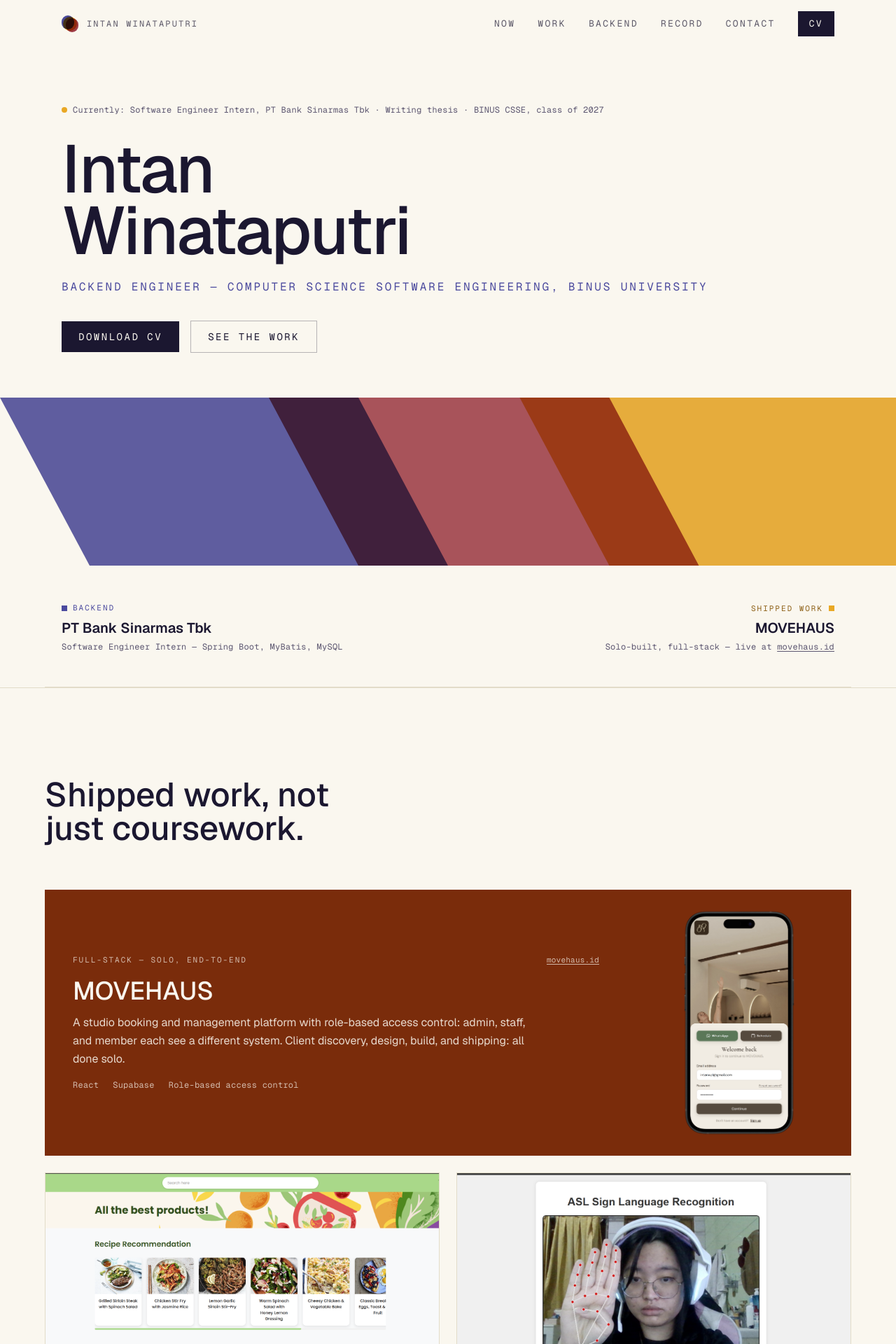
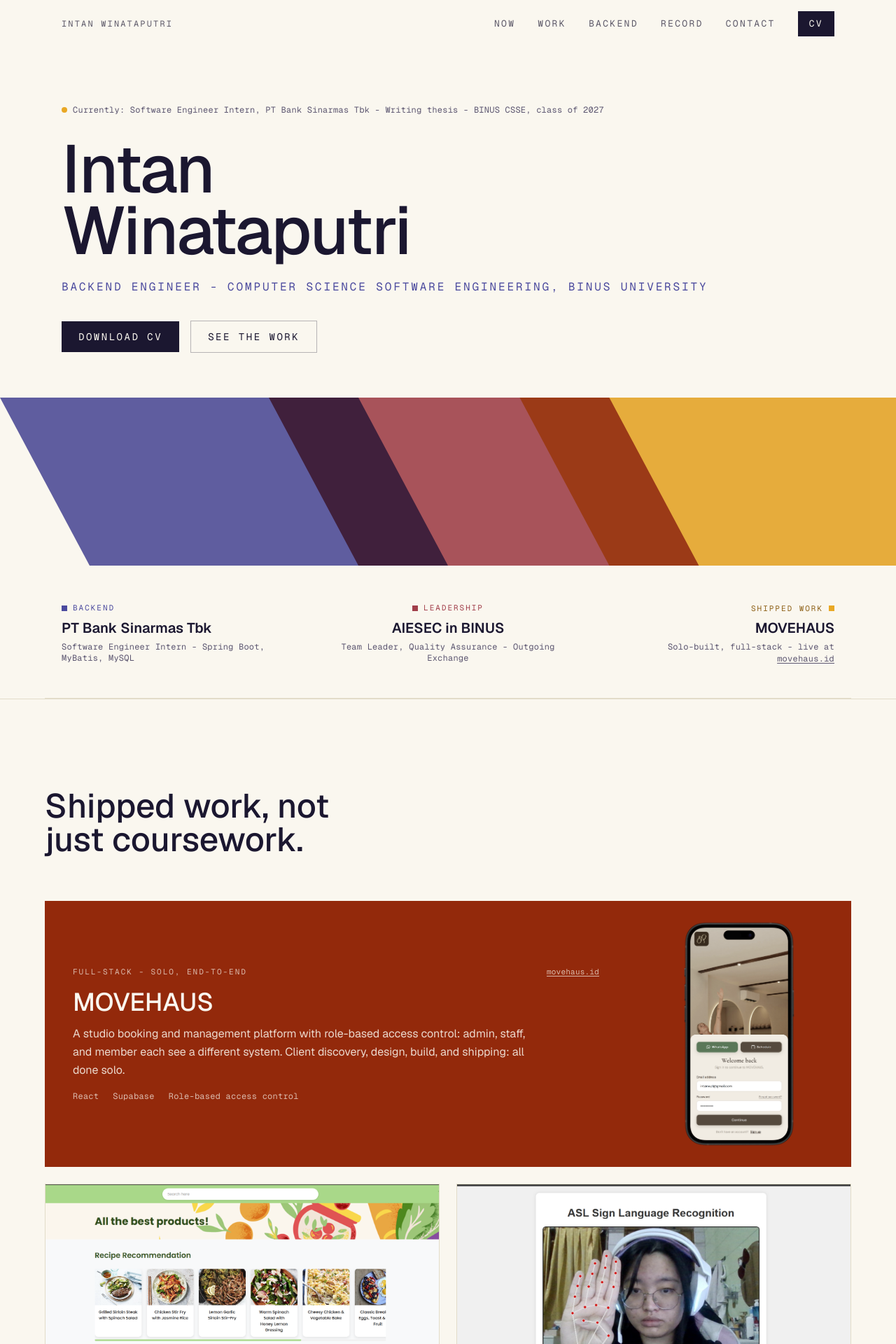
Before and after one commit to IntanWp/Intan-Winataputri-Portfolio, a Next.js app: page / in a window 1280 px wide. Shown: the top 1920 px of the page at 70% size. Built offline with nearby package versions, Linux system fonts and the light colour scheme.

Commit message:
removed logo, added leadership

```diff
--- a/app/globals.css
+++ b/app/globals.css
@@ -43,7 +43,6 @@ its provenance.
   --band-shipped-soft: #f0c168;
   --band-shipped-ink: #8f631a;
 
-  --chord-leadership-shipped: #7a2c0b;
 
   --primary: #4b4a9e;
   --primary-foreground: #faf7ef;
@@ -102,7 +101,6 @@ its provenance.
   --color-band-shipped: var(--band-shipped);
   --color-band-shipped-soft: var(--band-shipped-soft);
   --color-band-shipped-ink: var(--band-shipped-ink);
-  --color-chord-leadership-shipped: var(--chord-leadership-shipped);
 
   --radius-sm: calc(var(--radius) - 2px);
   --radius-md: var(--radius);
--- a/components/about-section.tsx
+++ b/components/about-section.tsx
@@ -1,14 +1,25 @@
 const RECORD = [
-  { label: "Major", value: "Computer Science — Software Engineering" },
+  { label: "Major", value: "Computer Science - Software Engineering" },
   { label: "University", value: "BINUS University" },
   { label: "GPA", value: "3.77 / 4.00", note: "semesters 1–6" },
   { label: "Graduating", value: "2027", note: "currently writing thesis" },
-  { label: "Languages", value: "English (fluent) · Indonesian (native)" },
-]
+  {
+    label: "Teaching",
+    value: "Lab Assistant - Tutor (Scholarship Recipient), BINUS University",
+  },
+  {
+    label: "Recognition",
+    value: "Top 10 Finalist, Hackathon ElevAIte Indonesia 2025",
+  },
+  { label: "Languages", value: "English (fluent), Indonesian (native)" },
+];
 
 export function AboutSection() {
   return (
-    <section id="highlights" className="py-24 md:py-32 px-6 border-t border-border">
+    <section
+      id="highlights"
+      className="py-24 md:py-32 px-6 border-t border-border"
+    >
       <div className="max-w-6xl mx-auto">
         <h2 className="font-sans font-medium text-3xl md:text-5xl text-foreground mb-14 md:mb-16 text-balance max-w-2xl">
           The academic record behind it.
@@ -20,15 +31,21 @@ export function AboutSection() {
               key={row.label}
               className={`flex flex-col sm:flex-row sm:items-baseline gap-1 sm:gap-8 py-5 ${i !== 0 ? "border-t border-border" : ""}`}
             >
-              <dt className="tag-chord label-wide text-xs text-muted-foreground sm:w-40 shrink-0">{row.label}</dt>
+              <dt className="tag-chord label-wide text-xs text-muted-foreground sm:w-40 shrink-0">
+                {row.label}
+              </dt>
               <dd className="font-sans text-lg md:text-xl text-foreground">
                 {row.value}
-                {row.note && <span className="tag-chord text-sm text-muted-foreground ml-3">— {row.note}</span>}
+                {row.note && (
+                  <span className="tag-chord text-sm text-muted-foreground ml-3">
+                    - {row.note}
+                  </span>
+                )}
               </dd>
             </div>
           ))}
         </dl>
       </div>
     </section>
-  )
+  );
 }
--- a/components/contact-section.tsx
+++ b/components/contact-section.tsx
@@ -33,14 +33,12 @@ export function ContactSection() {
       className="py-24 md:py-32 px-6 border-t border-border"
     >
       <div className="max-w-6xl mx-auto">
-        <h2 className="font-sans font-medium text-3xl md:text-5xl text-foreground mb-6 text-balance max-w-2xl ml-auto text-right">
+        <h2 className="font-sans font-medium text-3xl md:text-5xl text-foreground mb-6 text-balance max-w-2xl sm:ml-auto sm:text-right">
           Open to backend roles, internships, and freelance work.
         </h2>
-        <p className="text-foreground/75 text-base md:text-lg leading-relaxed max-w-xl mb-14 md:mb-16 text-pretty ml-auto text-right">
-          Reach out directly, or start with my CV.
-        </p>
-        <p className=" text-base md:text-lg leading-relaxed max-w-xl mb-14 mt-[-70px] text-pretty ml-auto text-right">
-          I look forward to hearing from you :)
+        <p className="text-foreground/75 text-base md:text-lg leading-relaxed max-w-xl mb-14 md:mb-16 text-pretty sm:ml-auto sm:text-right">
+          Reach out directly, or start with my CV. I look forward to hearing
+          from you :)
         </p>
 
         <div className="sm:ml-auto sm:max-w-2xl flex flex-col gap-10">
@@ -84,7 +82,7 @@ export function ContactSection() {
         </div>
 
         <p className="tag-chord text-[11px] text-muted-foreground mt-24 pt-8 border-t border-border text-center">
-          Intan Winataputri — built solo, revised {new Date().getFullYear()}.
+          Intan Winataputri - built solo, revised {new Date().getFullYear()}.
         </p>
       </div>
     </section>
--- a/components/hero-section.tsx
+++ b/components/hero-section.tsx
@@ -30,9 +30,19 @@ const CREDENTIALS = [
     color: "var(--band-backend)",
     dot: "var(--band-backend)",
     title: "PT Bank Sinarmas Tbk",
-    sub: "Software Engineer Intern — Spring Boot, MyBatis, MySQL",
+    sub: "Software Engineer Intern - Spring Boot, MyBatis, MySQL",
     link: undefined as { href: string; label: string } | undefined,
     align: "text-left",
+  },
+  {
+    id: "leadership-cross",
+    domain: "Leadership",
+    color: "var(--band-leadership)",
+    dot: "var(--band-leadership)",
+    title: "AIESEC in BINUS",
+    sub: "Team Leader, Quality Assurance - Outgoing Exchange",
+    link: undefined as { href: string; label: string } | undefined,
+    align: "sm:text-center",
   },
   {
     id: "shipped",
@@ -40,7 +50,7 @@ const CREDENTIALS = [
     color: "var(--band-shipped-ink)",
     dot: "var(--band-shipped)",
     title: "MOVEHAUS",
-    sub: "Solo-built, full-stack — live at ",
+    sub: "Solo-built, full-stack - live at ",
     link: { href: "https://movehaus.id", label: "movehaus.id" },
     align: "sm:text-right",
   },
@@ -65,8 +75,8 @@ export function HeroSection() {
               <span className="motion-safe:animate-ping absolute inline-flex h-full w-full rounded-full bg-band-shipped opacity-60" />
               <span className="relative inline-flex rounded-full h-2 w-2 bg-band-shipped" />
             </span>
-            Currently: Software Engineer Intern, PT Bank Sinarmas Tbk · Writing
-            thesis · BINUS CSSE, class of 2027
+            Currently: Software Engineer Intern, PT Bank Sinarmas Tbk - Writing
+            thesis - BINUS CSSE, class of 2027
           </div>
         </div>
 
@@ -77,7 +87,7 @@ export function HeroSection() {
         </h1>
 
         <p className="tag-chord label-wide text-sm md:text-base text-band-backend mt-6">
-          Backend Engineer — Computer Science Software Engineering, BINUS
+          Backend Engineer - Computer Science Software Engineering, BINUS
           University
         </p>
 
@@ -113,11 +123,11 @@ export function HeroSection() {
       </div>
 
       <div className="max-w-6xl mx-auto px-6 py-10 md:py-12 border-b border-border">
-        <div className="grid sm:grid-cols-2 gap-8 sm:gap-16">
+        <div className="grid sm:grid-cols-3 gap-8 sm:gap-10 lg:gap-16">
           {CREDENTIALS.map((cred) => (
             <div key={cred.id} className={cred.align}>
               <p
-                className="tag-chord label-wide text-[11px] mb-2 inline-flex items-center gap-2"
+                className={`tag-chord label-wide text-[11px] mb-2 inline-flex items-center gap-2 ${cred.align === "sm:text-center" ? "sm:justify-center" : ""}`}
                 style={{ color: cred.color }}
               >
                 <span
--- a/components/navigation.tsx
+++ b/components/navigation.tsx
@@ -38,24 +38,10 @@ export function Navigation() {
         <div className="flex justify-between items-center">
           <button
             onClick={() => scrollToSection("hero")}
-            className="flex items-center gap-3 group"
+            className="flex items-center group"
             aria-label="Back to top"
           >
-            <span className="band-field inline-block h-6 w-6 rounded-full bg-background">
-              <span
-                className="band rounded-full"
-                style={{ inset: "0 6px 4px 0", background: "var(--band-backend)" }}
-              />
-              <span
-                className="band rounded-full"
-                style={{ inset: "4px 0 0 6px", background: "var(--band-leadership)" }}
-              />
-              <span
-                className="band rounded-full"
-                style={{ inset: "2px 2px 2px 2px", background: "var(--band-shipped)" }}
-              />
-            </span>
-            <span className="tag-chord text-xs label-wide text-foreground/70 group-hover:text-foreground transition-colors hidden sm:inline">
+            <span className="tag-chord text-xs label-wide text-foreground/70 group-hover:text-foreground transition-colors">
               Intan Winataputri
             </span>
           </button>
--- a/components/projects-section.tsx
+++ b/components/projects-section.tsx
@@ -19,7 +19,7 @@ const PROJECTS = [
   {
     title: "TempatHuni",
     description:
-      "Rental property listing app — browse, search, and filter, with basic auth and responsive design.",
+      "Rental property listing app: browse, search, and filter, with basic auth and responsive design.",
     tech: ["HTML", "CSS", "JavaScript"],
     image: "/TempatHuni.png",
     githubLink: "https://github.com/IntanWp/TempatHuni",
@@ -51,13 +51,20 @@ export function ProjectsSection() {
           href="https://movehaus.id"
           target="_blank"
           rel="noopener noreferrer"
-          className="group grid md:grid-cols-[1fr_280px] lg:grid-cols-[1fr_320px] md:h-[380px] w-full mb-6 overflow-hidden"
-          style={{ background: "var(--chord-leadership-shipped)" }}
+          className="group relative isolate grid md:grid-cols-[1fr_280px] lg:grid-cols-[1fr_320px] md:h-[380px] w-full mb-6 overflow-hidden"
         >
+          <div
+            className="absolute inset-0 -z-10"
+            style={{ background: "var(--band-leadership)" }}
+          />
+          <div
+            className="band absolute inset-0 -z-10"
+            style={{ background: "var(--band-shipped)" }}
+          />
           <div className="min-w-0 px-8 py-8 md:px-10 md:py-10 flex flex-col justify-center order-2 md:order-1">
             <div className="flex flex-wrap items-baseline justify-between gap-4 mb-4">
               <p className="tag-chord label-wide text-[11px] text-background/70">
-                Full-stack — solo, end-to-end
+                Full-stack - solo, end-to-end
               </p>
               <p className="tag-chord text-[11px] text-background/70 underline underline-offset-2">
                 movehaus.id
--- a/components/skills-section.tsx
+++ b/components/skills-section.tsx
@@ -1,7 +1,13 @@
+function chunk<T>(items: T[], size: number): T[][] {
+  const rows: T[][] = []
+  for (let i = 0; i < items.length; i += size) rows.push(items.slice(i, i + size))
+  return rows
+}
+
 const GROUPS = [
   {
     id: "backend",
-    label: "Backend — home base",
+    label: "Backend - home base",
     color: "var(--band-backend)",
     weight: "text-xl md:text-2xl",
     items: ["Spring Boot", "MyBatis", "MySQL", "Node.js", "Express.js", "MongoDB"],
@@ -16,7 +22,7 @@ const GROUPS = [
   {
     id: "also",
     label: "Also building with",
-    color: "var(--band-leadership)",
+    color: "var(--muted-foreground)",
     weight: "text-sm md:text-base",
     items: ["Python", "Flask", "OpenCV", "MediaPipe", "Git"],
   },
@@ -26,21 +32,25 @@ export function SkillsSection() {
   return (
     <section id="skills" className="py-24 md:py-32 px-6 border-t border-border">
       <div className="max-w-6xl mx-auto">
-        <h2 className="font-sans font-medium text-3xl md:text-5xl text-foreground mb-16 md:mb-20 text-balance max-w-2xl ml-auto text-right">
+        <h2 className="font-sans font-medium text-3xl md:text-5xl text-foreground mb-16 md:mb-20 text-balance max-w-2xl sm:ml-auto sm:text-right">
           Backend first. Full-stack when the job needs it.
         </h2>
 
         <div className="flex flex-col gap-12 md:gap-14 md:ml-auto md:max-w-xl">
           {GROUPS.map((group) => (
-            <div key={group.id} className="text-right">
+            <div key={group.id} className="sm:text-right">
               <p className="tag-chord label-wide text-xs mb-4" style={{ color: group.color }}>
                 {group.label}
               </p>
-              <div className="flex flex-wrap justify-end gap-x-6 gap-y-3">
-                {group.items.map((item) => (
-                  <span key={item} className={`font-sans ${group.weight} text-foreground`}>
-                    {item}
-                  </span>
+              <div className="flex flex-col gap-y-3">
+                {chunk(group.items, 4).map((row, i) => (
+                  <div key={i} className="flex flex-wrap sm:justify-end gap-x-6 gap-y-3">
+                    {row.map((item) => (
+                      <span key={item} className={`font-sans ${group.weight} text-foreground`}>
+                        {item}
+                      </span>
+                    ))}
+                  </div>
                 ))}
               </div>
             </div>
```
